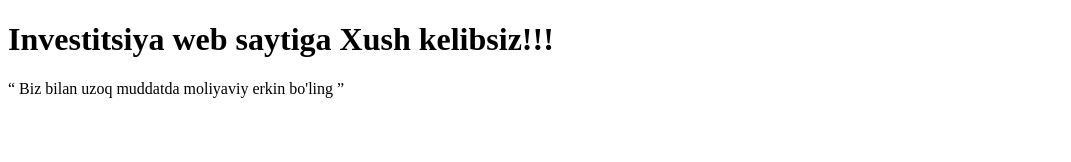
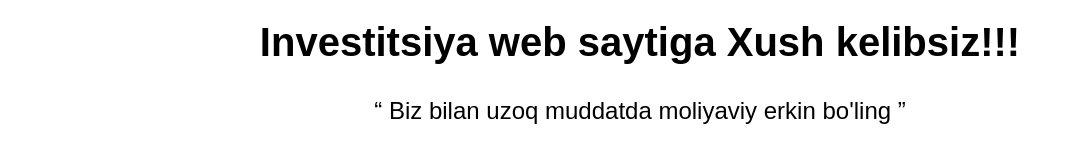
Before and after one commit to Umid2720/Investitsiya, a plain HTML site: page index.html in a window 1280 px wide. Shown: the whole page, without its empty margins (0-1071 px from the left). Drawn offline with Linux system fonts and the light colour scheme.

Commit message:
asosiy sarlavha va shiorimizga dizayn berildi

```diff
--- a/index.html
+++ b/index.html
@@ -12,8 +12,8 @@
     <div class="container">
 
 
-        <h1>Investitsiya web saytiga Xush kelibsiz!!!</h1>
-        <p>
+        <h1 class="title">Investitsiya web saytiga Xush kelibsiz!!!</h1>
+        <p class="shior">
             <q>
                 Biz bilan uzoq muddatda moliyaviy erkin bo'ling
             </q>
--- a/styles/main.css
+++ b/styles/main.css
@@ -0,0 +1,25 @@
+* {
+  margin: 0;
+  padding: 0;
+  box-sizing: border-box;
+}
+
+body {
+  font-family: sans-serif;
+}
+
+.container {
+  padding: 20px;
+  max-width: 1440px;
+}
+
+h1.title{
+    font-size: 2.5rem;
+    text-align: center;
+    margin-bottom: 2rem;
+}
+
+.shior{
+    font-size: 1.5rem;
+    text-align: center;
+}
```
